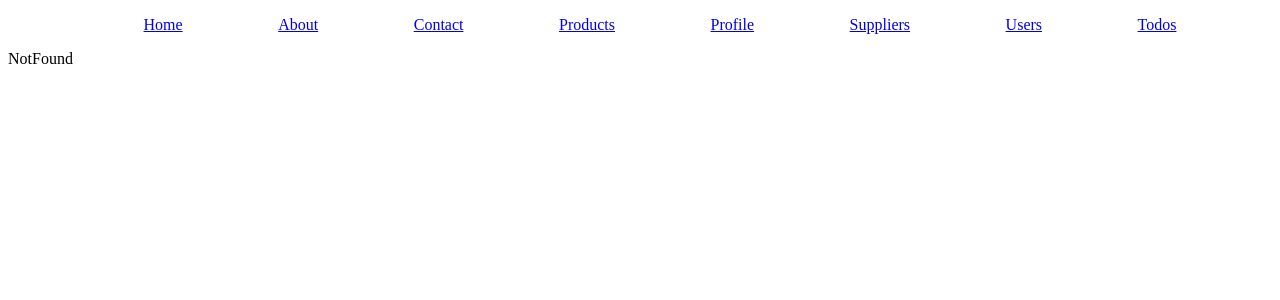
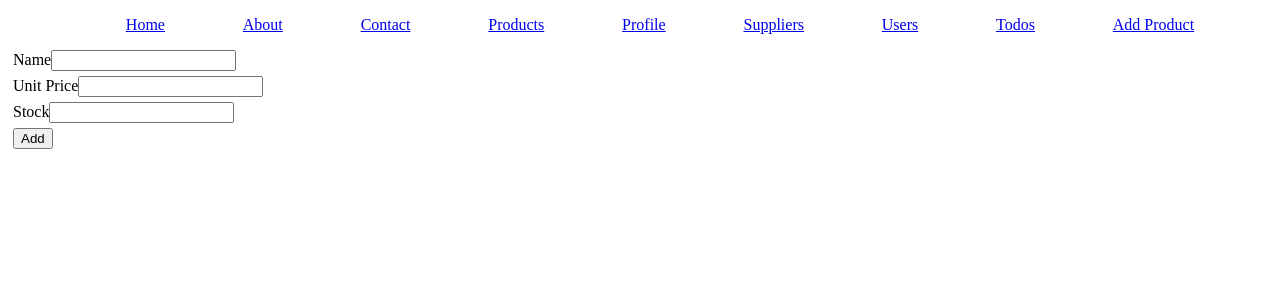
Before and after one commit to yakintech/istanbul-akademi-react-tutorial, a React (Create React App) app: page /add-product in a window 1280 px wide. Shown: the top 300 px of the page. Built offline with nearby package versions, Linux system fonts and the light colour scheme.

Commit message:
add product page

```diff
--- a/src/App.js
+++ b/src/App.js
@@ -16,6 +16,7 @@ import StyleStateSample2 from "./stateSamples/StyleStateSample2"
 import Suppliers from "./pages/Suppliers"
 import Users from "./pages/Users"
 import Todos from "./pages/Todos"
+import AddProduct from "./pages/AddProduct"
 
 
 function App() {
@@ -31,6 +32,7 @@ function App() {
     <Link to='/suppliers'>Suppliers</Link>
     <Link to='/users'>Users</Link>
     <Link to='/todos'>Todos</Link>
+    <Link to='/add-product'>Add Product</Link>
   </ul>
 
     <Routes>
@@ -42,6 +44,7 @@ function App() {
       <Route path="/suppliers" element={<Suppliers/>}/>
       <Route path="/users" element={<Users/>} />
       <Route path="/todos" element={<Todos/>} />
+      <Route path="/add-product" element={<AddProduct/>}/>
       <Route path="*" element={<NotFound/>} />
     </Routes>
 
--- /dev/null
+++ b/src/pages/AddProduct.jsx
@@ -0,0 +1,42 @@
+import axios from 'axios'
+import React, { useState } from 'react'
+
+function AddProduct() {
+
+    const [name, setname] = useState("")
+    const [unitPrice, setunitPrice] = useState(0)
+    const [unitsInStock, setunitsInStock] = useState(0)
+
+    const add = () => {
+        axios.post("https://northwind.vercel.app/api/products",
+            {
+                name: name,
+                unitPrice: unitPrice,
+                unitsInStock: unitsInStock
+            })
+            .then(res => {
+                alert("Ürün ekleme işlemi başarılı")
+            })
+    }
+
+
+    return <>
+        <div style={{margin:5}}>
+            <label>Name</label>
+            <input type='text' onChange={(e) => setname(e.target.value)} />
+        </div>
+        <div style={{margin:5}}>
+            <label>Unit Price</label>
+            <input type='text' onChange={(e) => setunitPrice(e.target.value)} />
+        </div>
+        <div style={{margin:5}}>
+            <label>Stock</label>
+            <input type='text' onChange={(e) => setunitsInStock(e.target.value)} />
+        </div>
+        <div style={{margin:5}}>
+            <button onClick={add}>Add</button>
+        </div>
+    </>
+}
+
+export default AddProduct
```
